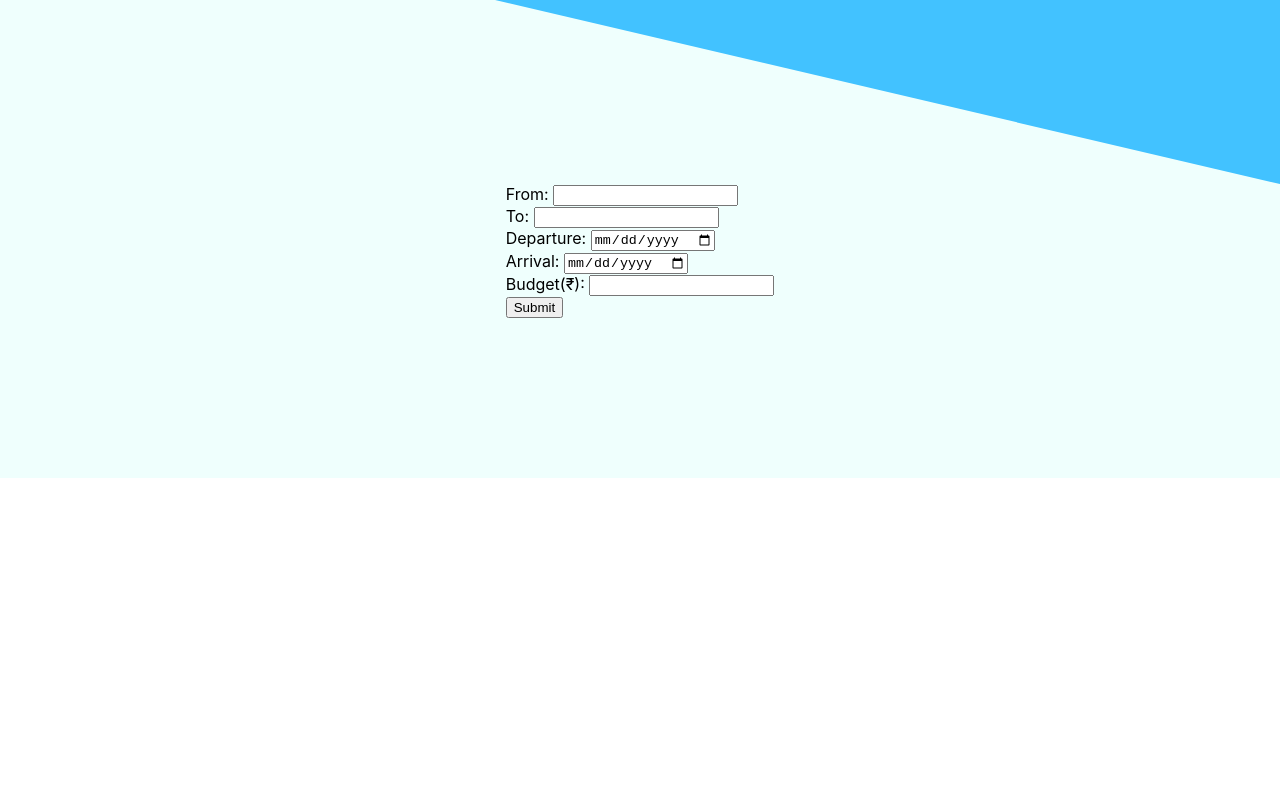
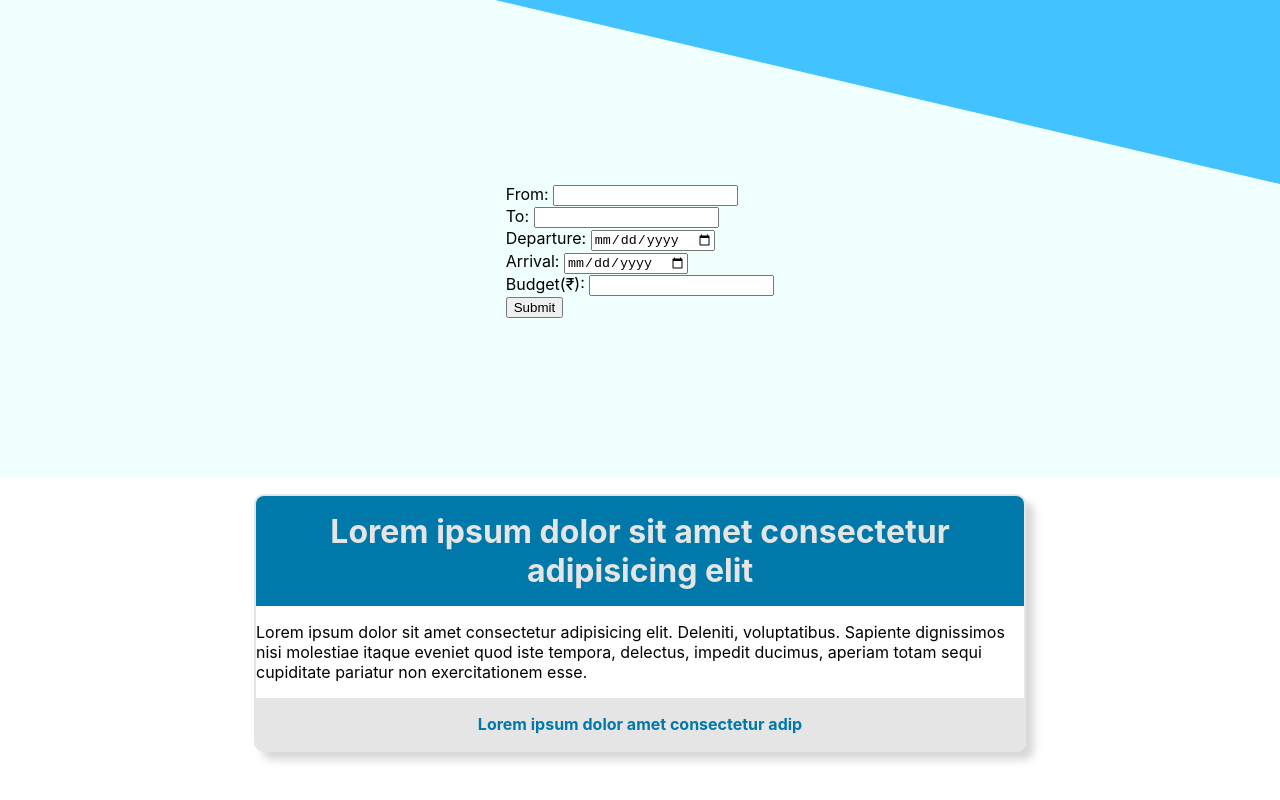
Before and after one commit to Balaguru1601/flight-search-react, a React (Create React App) app: page / in a window 1280 px wide. Shown: the part 506-1306 px from the top of the page. Before the commit the page ends 984 px from the top, so only its background shows below. Built offline with nearby package versions, Linux system fonts and the light colour scheme.

Commit message:
added some result components

```diff
--- a/src/components/Form/SearchForm.js
+++ b/src/components/Form/SearchForm.js
@@ -97,7 +97,7 @@ const SearchForm = (props) => {
 			<InputField fieldInfo={startDate} />
 			<InputField fieldInfo={endDate} />
             <InputField fieldInfo={budget} />
-            <button>Submit</button>
+            <button disabled={formIsValid}>Submit</button>
 		</form>
 	);
 };
--- a/src/components/Home/Homepage.js
+++ b/src/components/Home/Homepage.js
@@ -1,5 +1,6 @@
 import { Fragment } from "react";
 import SearchForm from "../Form/SearchForm";
+import ResultCard from "../SearchResults/ResultCard";
 import HeroSection from "./HeroSection";
 import classes from "./Homepage.module.css";
 
@@ -16,7 +17,8 @@ const Home = (props) => {
 						alt=""
                     /> */}
                     <SearchForm></SearchForm>
-				</section>
+                </section>
+                    <ResultCard></ResultCard>
 			</div>
 		</Fragment>
 	);
--- a/src/components/Home/Homepage.module.css
+++ b/src/components/Home/Homepage.module.css
@@ -1,5 +1,5 @@
 .homeBg{
-
+    overflow: hidden;
 }
 
 .triangle{
@@ -9,6 +9,7 @@
   border-top: 0;
   border-left: 0;
   border-right: 100vw solid #42C2FF;
+  overflow: hidden;
 }
 
 .formSection{
--- /dev/null
+++ b/src/components/SearchResults/ResultCard.js
@@ -0,0 +1,25 @@
+import classes from "./ResultCard.module.css";
+
+const ResultCard = (props) => {
+	return (
+		<div className={classes.card}>
+			<div className={classes.cardHeader}>
+				<h1 className={classes.cardHeading}>Lorem ipsum dolor sit amet consectetur adipisicing elit</h1>
+			</div>
+			<span className={classes.cardBody}>
+				<p>
+					Lorem ipsum dolor sit amet consectetur adipisicing elit.
+					Deleniti, voluptatibus. Sapiente dignissimos nisi molestiae
+					itaque eveniet quod iste tempora, delectus, impedit ducimus,
+					aperiam totam sequi cupiditate pariatur non exercitationem
+					esse.
+				</p>
+			</span>
+			<div className={classes.cardFooter}>
+				<h4 className={classes.footerContent}>Lorem ipsum dolor amet consectetur adip</h4>
+			</div>
+		</div>
+	);
+};
+
+export default ResultCard;
--- /dev/null
+++ b/src/components/SearchResults/ResultCard.module.css
@@ -0,0 +1,33 @@
+.card {
+    margin-top: 1rem;
+    margin-bottom: 4rem;
+	border: 2px solid #e5e5e5;
+	border-radius: 10px;
+	box-shadow: 0.5rem 0.5rem 0.5rem #d8d8d8;
+	width: 60%;
+	margin-left: auto;
+	margin-right: auto;
+	overflow: hidden;
+}
+
+.cardHeader {
+	background-color: #0078aa;
+	color: #e5e5e5;
+	text-align: center;
+}
+
+.cardHeading {
+	margin: 0;
+	padding: 1rem 0;
+}
+
+.cardFooter {
+	background-color: #e5e5e5;
+	color: #0078aa;
+	text-align: center;
+}
+
+.footerContent {
+	margin: 0;
+	padding: 1rem 0;
+}
```
Also changed, not shown: src/components/SearchResults/AllResults.js (added, +10 -0 lines).
